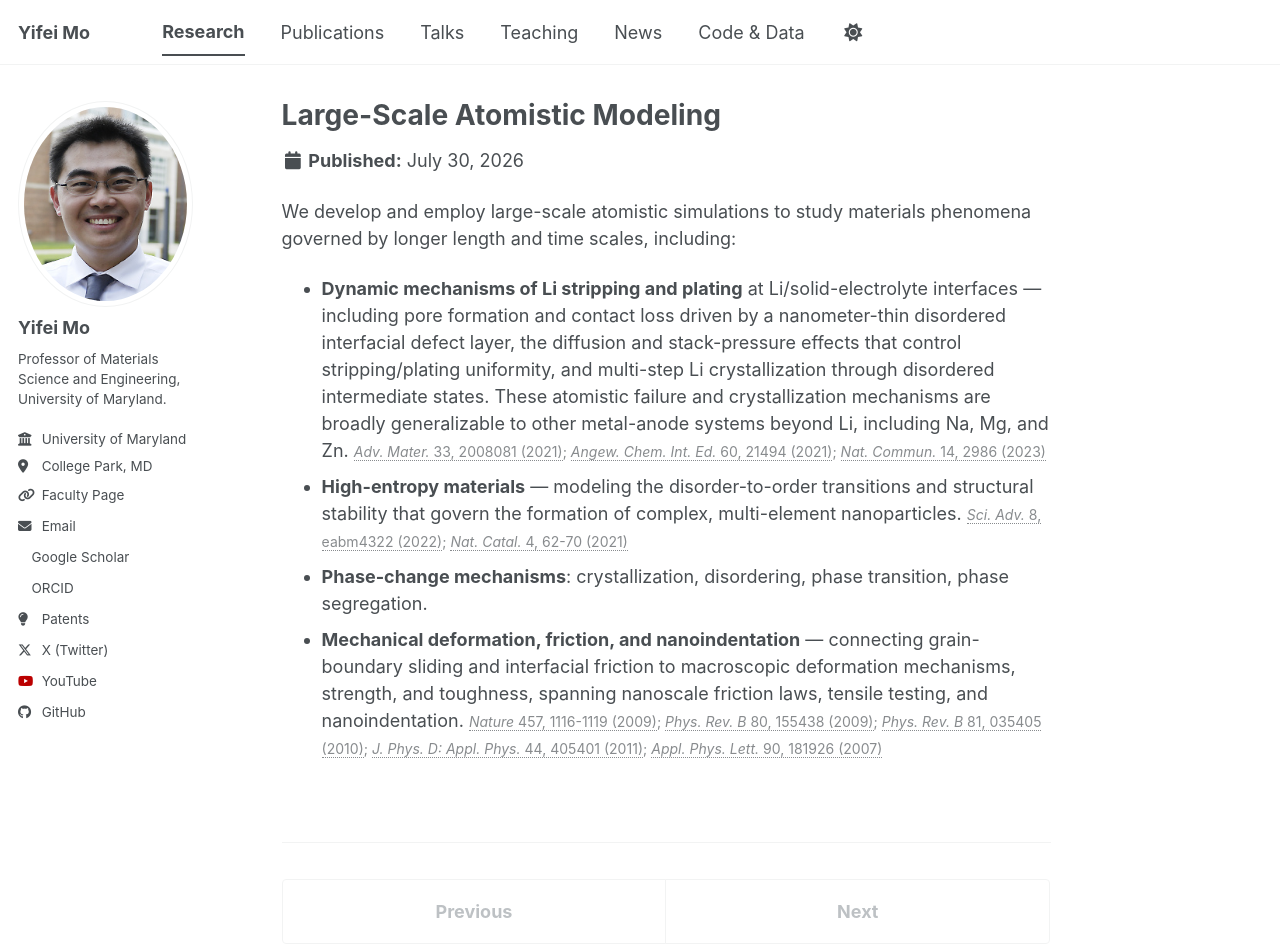
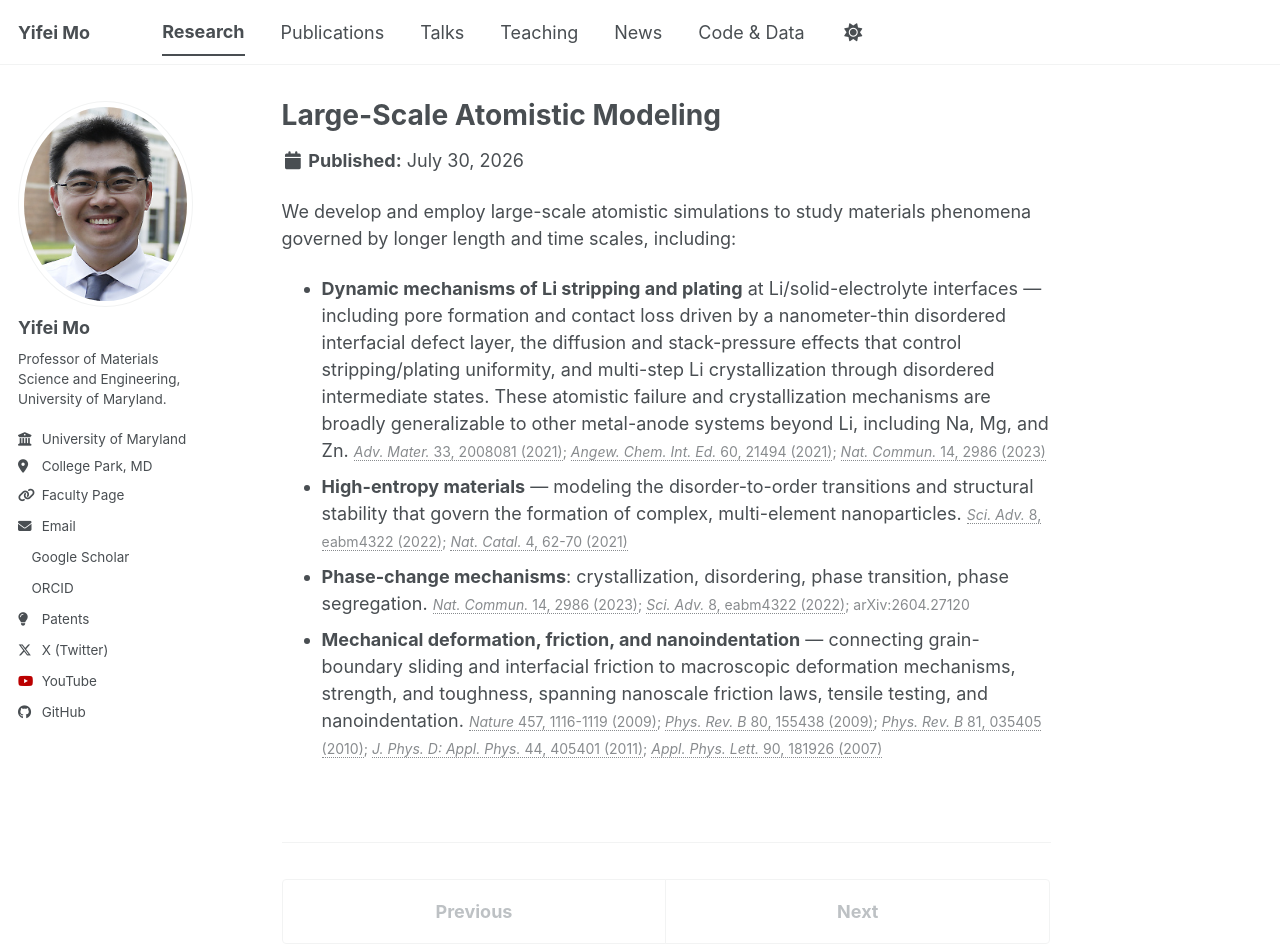
Before and after one commit to yifeimo/yifeimo.github.io, a Jekyll site: the page built from _research/large-scale-atomistic-modeling.md, in a window 1280 px wide and 944 px high. Built offline with Jekyll 4.4.1, drawn with Linux system fonts in a browser that asks for light colours; a style sheet for code colours, icons or effects is not loaded.

Commit message:
Add doping/substitution/mixture bullet and phase-change citations
Add a doping, substitution, and mixture bullet to the Materials Design &
Discovery property list, and add supporting citations to the Phase-change
mechanisms bullet on the Large-Scale Atomistic Modeling page.

```diff
--- a/_research/large-scale-atomistic-modeling.md
+++ b/_research/large-scale-atomistic-modeling.md
@@ -11,5 +11,5 @@ We develop and employ large-scale atomistic simulations to study materials pheno
 
 * **Dynamic mechanisms of Li stripping and plating** at Li/solid-electrolyte interfaces — including pore formation and contact loss driven by a nanometer-thin disordered interfacial defect layer, the diffusion and stack-pressure effects that control stripping/plating uniformity, and multi-step Li crystallization through disordered intermediate states. These atomistic failure and crystallization mechanisms are broadly generalizable to other metal-anode systems beyond Li, including Na, Mg, and Zn. <span class="citation">[*Adv. Mater.* 33, 2008081 (2021)](https://doi.org/10.1002/adma.202008081); [*Angew. Chem. Int. Ed.* 60, 21494 (2021)](https://doi.org/10.1002/anie.202108144); [*Nat. Commun.* 14, 2986 (2023)](https://doi.org/10.1038/s41467-023-38757-2)</span>
 * **High-entropy materials** — modeling the disorder-to-order transitions and structural stability that govern the formation of complex, multi-element nanoparticles. <span class="citation">[*Sci. Adv.* 8, eabm4322 (2022)](https://doi.org/10.1126/sciadv.abm4322); [*Nat. Catal.* 4, 62-70 (2021)](https://doi.org/10.1038/s41929-020-00554-1)</span>
-* **Phase-change mechanisms**: crystallization, disordering, phase transition, phase segregation.
+* **Phase-change mechanisms**: crystallization, disordering, phase transition, phase segregation. <span class="citation">[*Nat. Commun.* 14, 2986 (2023)](https://doi.org/10.1038/s41467-023-38757-2); [*Sci. Adv.* 8, eabm4322 (2022)](https://doi.org/10.1126/sciadv.abm4322); arXiv:2604.27120</span>
 * **Mechanical deformation, friction, and nanoindentation** — connecting grain-boundary sliding and interfacial friction to macroscopic deformation mechanisms, strength, and toughness, spanning nanoscale friction laws, tensile testing, and nanoindentation. <span class="citation">[*Nature* 457, 1116-1119 (2009)](http://dx.doi.org/10.1038/nature07748); [*Phys. Rev. B* 80, 155438 (2009)](http://dx.doi.org/10.1103/PhysRevB.80.155438); [*Phys. Rev. B* 81, 035405 (2010)](http://dx.doi.org/10.1103/PhysRevB.81.035405); [*J. Phys. D: Appl. Phys.* 44, 405401 (2011)](http://dx.doi.org/10.1088/0022-3727/44/40/405401); [*Appl. Phys. Lett.* 90, 181926 (2007)](http://dx.doi.org/10.1063/1.2736652)</span>
```
Also changed, not shown: _research/materials-design-discovery.md (+1 -0 lines).
